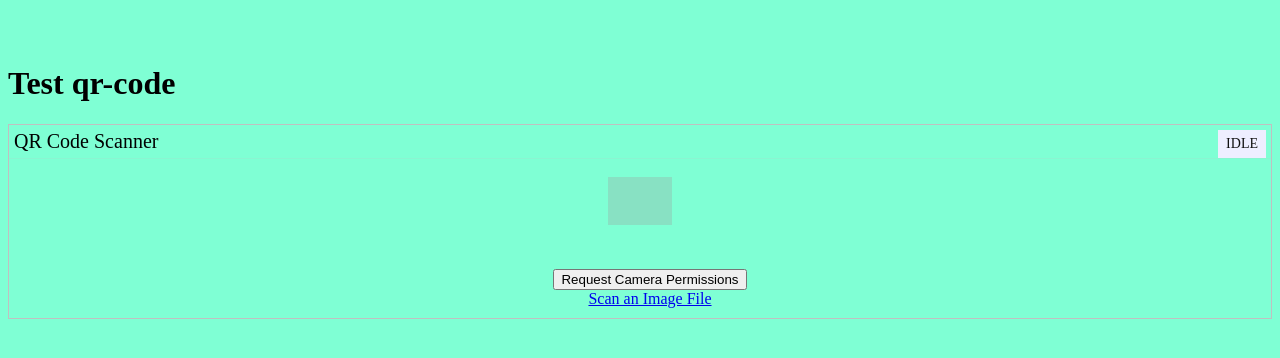
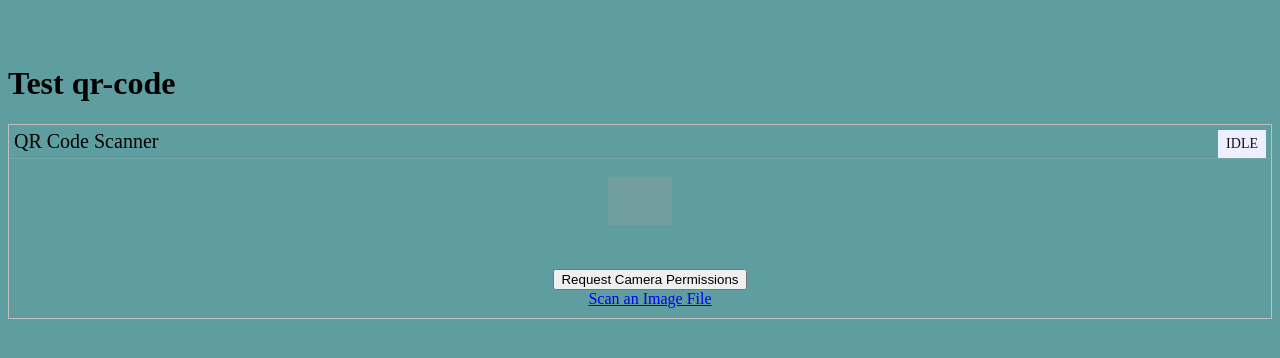
Before and after one commit to sbvorpagel/qr-code, a plain HTML site: page index.html in a window 1280 px wide. Drawn offline with Linux system fonts and the light colour scheme; grey boxes are pictures that could not be loaded.

Commit message:
New version.

```diff
--- a/index.html
+++ b/index.html
@@ -28,7 +28,7 @@
     <style>
         body {
             padding-top: 36px;
-            background-color:aquamarine;
+            background-color:cadetblue;
         }
     </style>
 </body>
```
